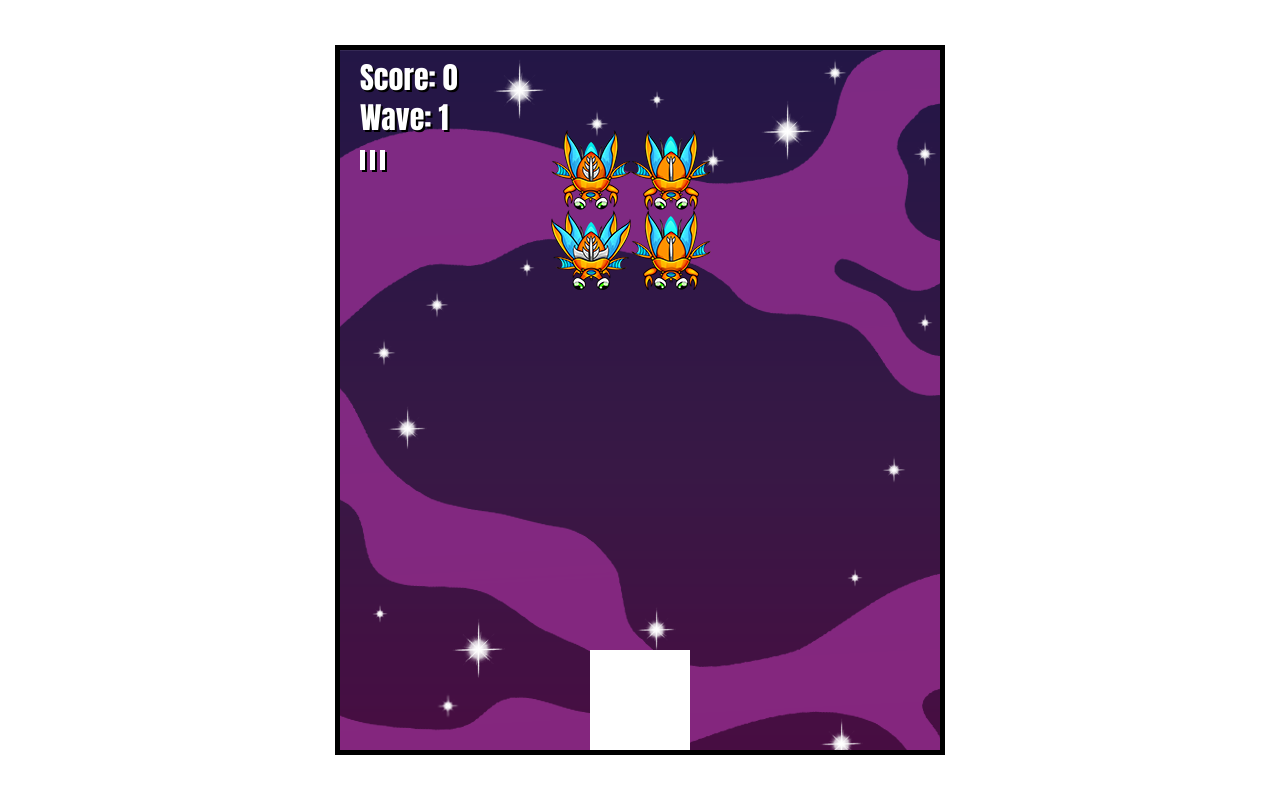
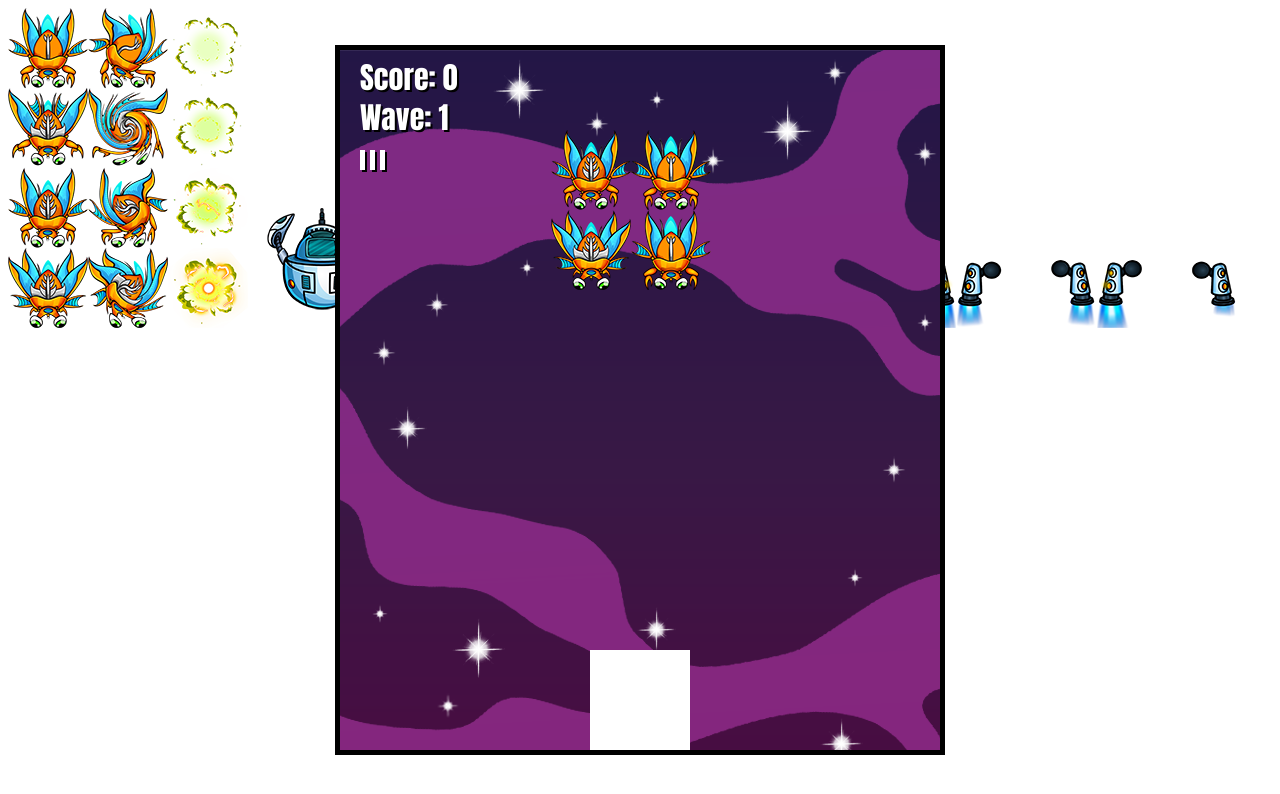
Before and after one commit to nemanjamalesija/space-invaders, a website built with Vite: page index.html in a window 1280 px wide. Built offline with nearby package versions, Linux system fonts and the light colour scheme.

Commit message:
Add and hide player and player jets assets

```diff
--- a/index.html
+++ b/index.html
@@ -21,6 +21,11 @@
         src="./assets/beetlemorph.png"
         alt="beetlempoph monster"
       />
+      <img src="./assets/player.png" id="player" />
+      <img
+        src="./assets/player_jets.png"
+        id="player_jets"
+      />
     </div>
     <script type="module" src="/main.js"></script>
   </body>
--- a/style.css
+++ b/style.css
@@ -7,6 +7,6 @@
   background: url('./assets/background.png');
 }
 
-#beetlemorph {
+#beetlemorph #player #player_jets {
   display: none;
 }
```
